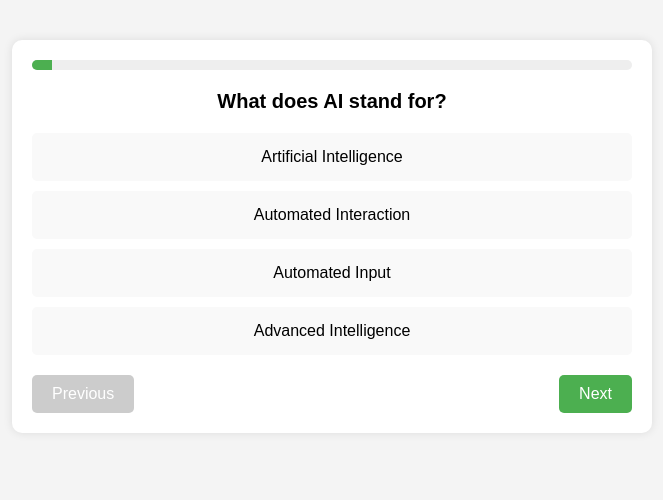
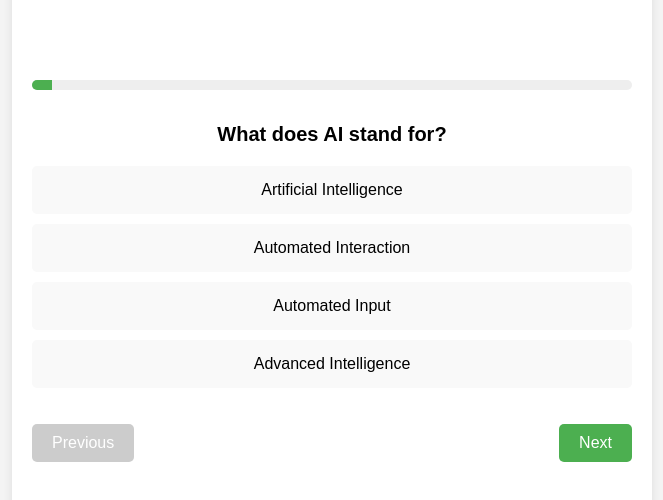
Before and after one commit to aymen-Dahmoun/aiweb.github.io, a plain HTML site: page index.html in a window 1280 px wide. Shown: the part 164-664 px from the top of the page, without its empty margins (308-971 px from the left). Drawn offline with Linux system fonts and the light colour scheme.

Commit message:
Update styles.css

```diff
--- a/styles.css
+++ b/styles.css
@@ -1,11 +1,23 @@
 body {
     font-family: Arial, sans-serif;
     background-color: #f4f4f4;
-    display: flex;
-    justify-content: center;
-    align-items: center;
-    height: 100vh;
-    margin: 0;
+    margin: 0; /* Remove default margin */
+    display: flex; /* Use Flexbox */
+    flex-direction: column; /* Align items vertically */
+    align-items: center; /* Center items horizontally */
+    height: 100vh; /* Full viewport height */
+}
+
+.header {
+    text-align: center; /* Center the text */
+    padding: 10px; /* Add some padding */
+    background-color: #f8f8f8; /* Light background color */
+    border-bottom: 1px solid #ccc; /* Bottom border */
+    position: fixed; /* Fix the header at the top */
+    top: 0; /* Position at the top */
+    left: 0; /* Align to the left */
+    width: 100%; /* Full width */
+    z-index: 10; /* Ensure it appears above other content */
 }
 
 .quiz-container {
@@ -16,6 +28,11 @@ body {
     box-shadow: 0 0 10px rgba(0, 0, 0, 0.1);
     padding: 20px;
     text-align: center;
+    margin-top: 70px; /* Space below the fixed header */
+    flex: 1; /* Allow quiz-container to grow */
+    display: flex; /* Use Flexbox */
+    flex-direction: column; /* Align content vertically */
+    justify-content: center; /* Center content vertically */
 }
 
 .progress-bar {
```
